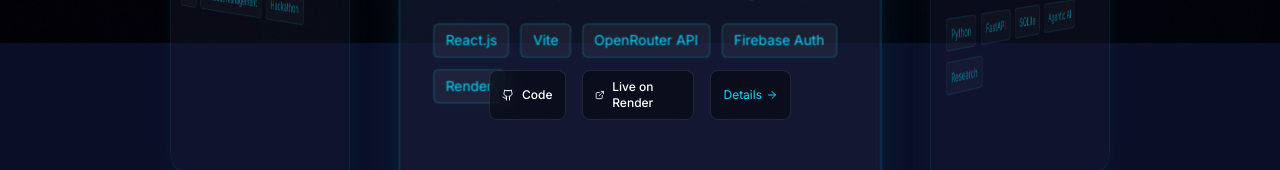
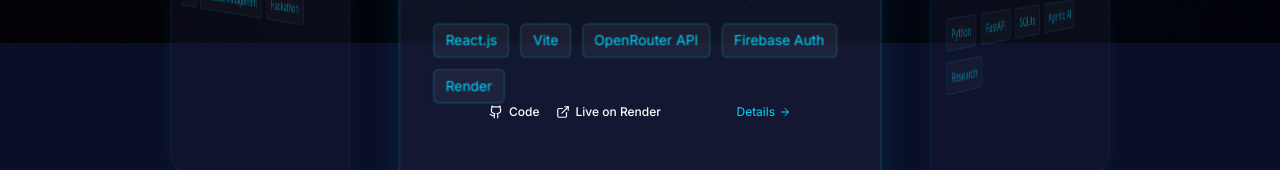
Before and after one commit to kundandr05/portfolio, a Next.js app: page /projects in a window 1280 px wide. Shown: the part 757-927 px from the top of the page. Built offline with nearby package versions, Linux system fonts and the light colour scheme.

Commit message:
fix: revert overlay buttons to simple text links to prevent layout squishing

```diff
--- a/src/components/projects/ProjectCarousel.tsx
+++ b/src/components/projects/ProjectCarousel.tsx
@@ -82,40 +82,40 @@
                 </motion.div>
 
                 {/* 2D Click Overlay - immune to 3D rendering bugs */}
-                <div className="absolute w-[350px] h-[520px] z-[100] pointer-events-none flex flex-col justify-end p-6">
-                    <div className="flex gap-4 mt-auto relative pointer-events-auto">
+                <div className="absolute w-[350px] h-[520px] z-[100] pointer-events-none flex flex-col justify-end p-6 pb-6">
+                    <div className="flex gap-4 w-full relative pointer-events-auto items-center">
                         {(!activeProject.github || activeProject.github === '#') ? (
-                            <span className="flex items-center gap-2 text-xs font-medium text-gray-400 cursor-not-allowed bg-black/40 px-3 py-2 rounded-lg backdrop-blur-md border border-white/5">
-                                <Github className="w-3 h-3" /> {activeProject.githubLabel || "Code"}
+                            <span className="flex items-center gap-1.5 text-xs font-medium text-gray-400 cursor-not-allowed whitespace-nowrap">
+                                <Github className="w-3.5 h-3.5" /> {activeProject.githubLabel || "Code"}
                             </span>
                         ) : (
                             <a
                                 href={activeProject.github}
                                 target="_blank"
                                 rel="noopener noreferrer"
-                                className="flex items-center gap-2 text-xs font-medium text-white hover:text-neon-cyan transition-colors bg-black/40 px-3 py-2 rounded-lg backdrop-blur-md border border-white/10 hover:border-neon-cyan/50"
+                                className="flex items-center gap-1.5 text-xs font-medium text-white hover:text-neon-cyan transition-colors whitespace-nowrap"
                             >
-                                <Github className="w-3 h-3" /> Code
+                                <Github className="w-3.5 h-3.5" /> Code
                             </a>
                         )}
 
                         {(!activeProject.demo || activeProject.demo === '#') ? (
-                            <span className="flex items-center gap-2 text-xs font-medium text-gray-400 cursor-not-allowed bg-black/40 px-3 py-2 rounded-lg backdrop-blur-md border border-white/5">
-                                <ExternalLink className="w-3 h-3" /> Coming Soon
+                            <span className="flex items-center gap-1.5 text-xs font-medium text-gray-400 cursor-not-allowed whitespace-nowrap">
+                                <ExternalLink className="w-3.5 h-3.5" /> Coming Soon
                             </span>
                         ) : (
                             <a
                                 href={activeProject.demo}
                                 target="_blank"
                                 rel="noopener noreferrer"
-                                className="flex items-center gap-2 text-xs font-medium text-white hover:text-neon-magenta transition-colors bg-black/40 px-3 py-2 rounded-lg backdrop-blur-md border border-white/10 hover:border-neon-magenta/50"
+                                className="flex items-center gap-1.5 text-xs font-medium text-white hover:text-neon-magenta transition-colors whitespace-nowrap"
                             >
-                                <ExternalLink className="w-3 h-3" /> {activeProject.demoLabel || "Live Demo"}
+                                <ExternalLink className="w-3.5 h-3.5" /> {activeProject.demoLabel || "Live Demo"}
                             </a>
                         )}
                         <a
                             href={`/projects/${activeProject.slug || activeProject.title.toLowerCase().replace(/\s+/g, '-')}`}
-                            className="ml-auto text-xs text-neon-cyan hover:text-white flex items-center gap-1 bg-black/40 px-3 py-2 rounded-lg backdrop-blur-md border border-white/10 hover:border-neon-cyan/50 transition-colors"
+                            className="ml-auto text-xs text-neon-cyan hover:text-white flex items-center gap-1 transition-colors whitespace-nowrap"
                         >
                             Details <ArrowRight className="w-3 h-3" />
                         </a>
```
